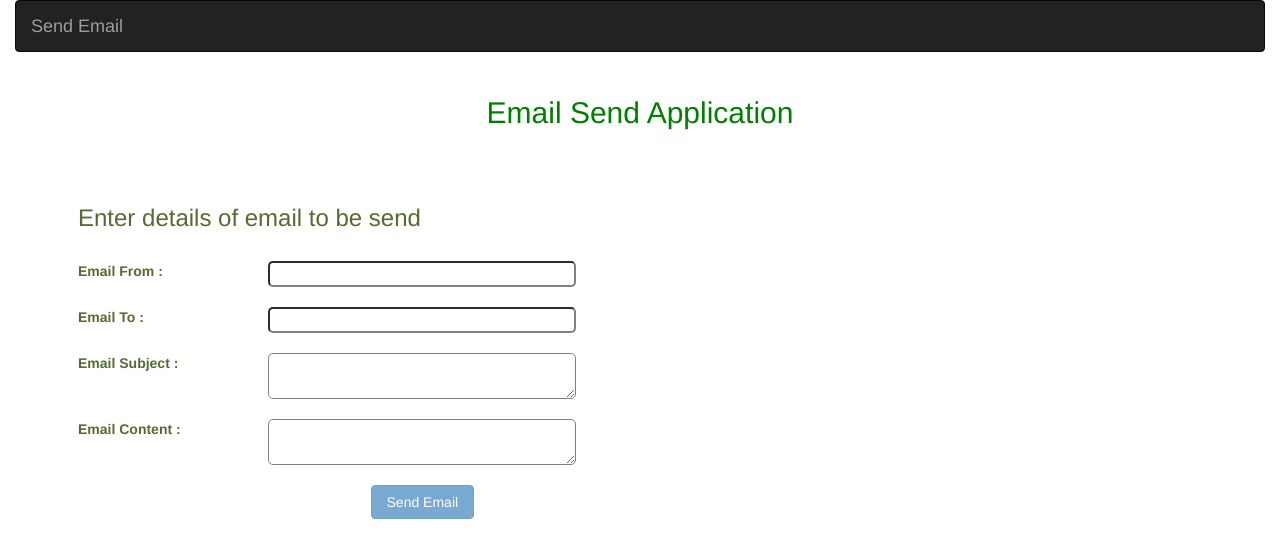
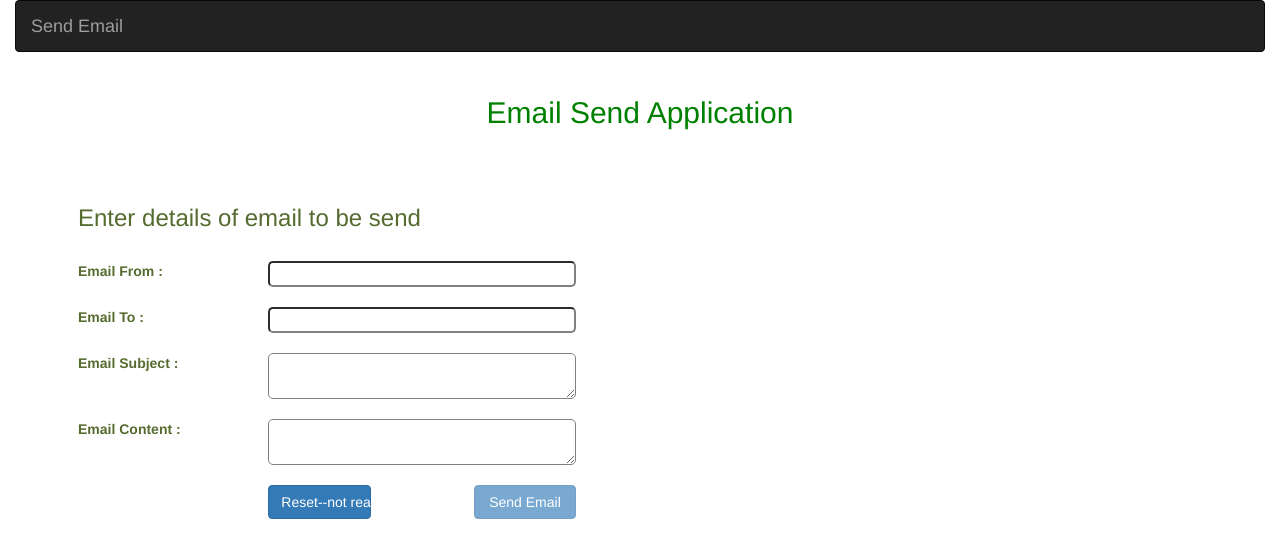
Before and after one commit to dhiraj2130/EmailSendAppFrontend, an Angular app: page / in a window 1280 px wide. Shown: the top 558 px of the page. Built offline with nearby package versions, Linux system fonts and the light colour scheme.

Commit message:
readme updated

```diff
--- a/src/app/sendemail/sendemail.component.html
+++ b/src/app/sendemail/sendemail.component.html
@@ -64,7 +64,7 @@
 
   <div class="row">
     <div class="col-md-2"></div>
-    <!--<button  class=" col-md-1 btn btn-primary" >Reset&#45;&#45;not ready</button>-->
+    <button  class=" col-md-1 btn btn-primary" >Reset&#45;&#45;not ready</button>
     <div class="col-md-1"></div>
     <button [disabled]="!EmailFormRef.valid" class=" col-md-1 btn btn-primary" type="submit">Send Email</button>
   </div>
```
Also changed, not shown: 1 other file (tests, documents, lock files or other folders).
